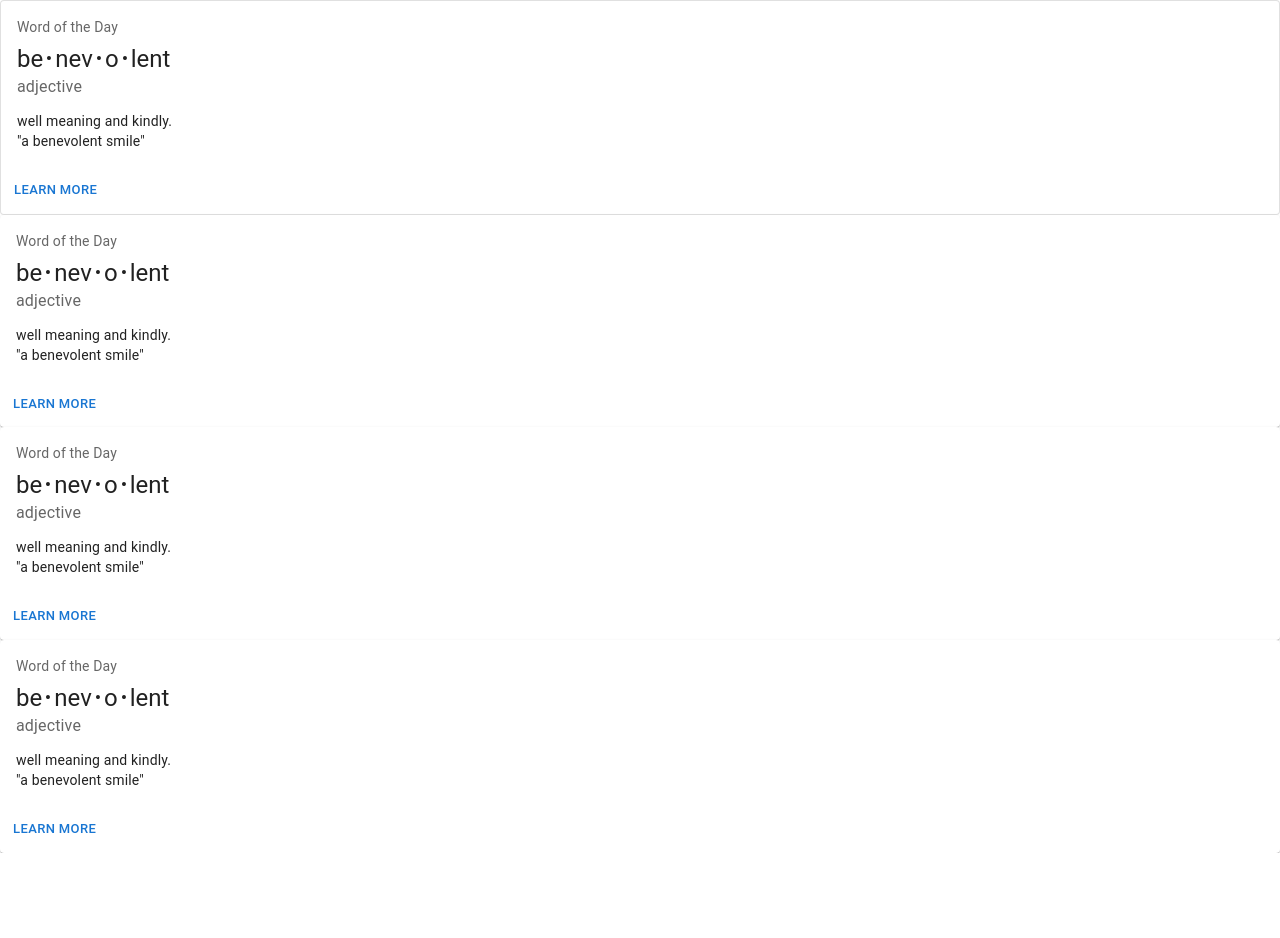
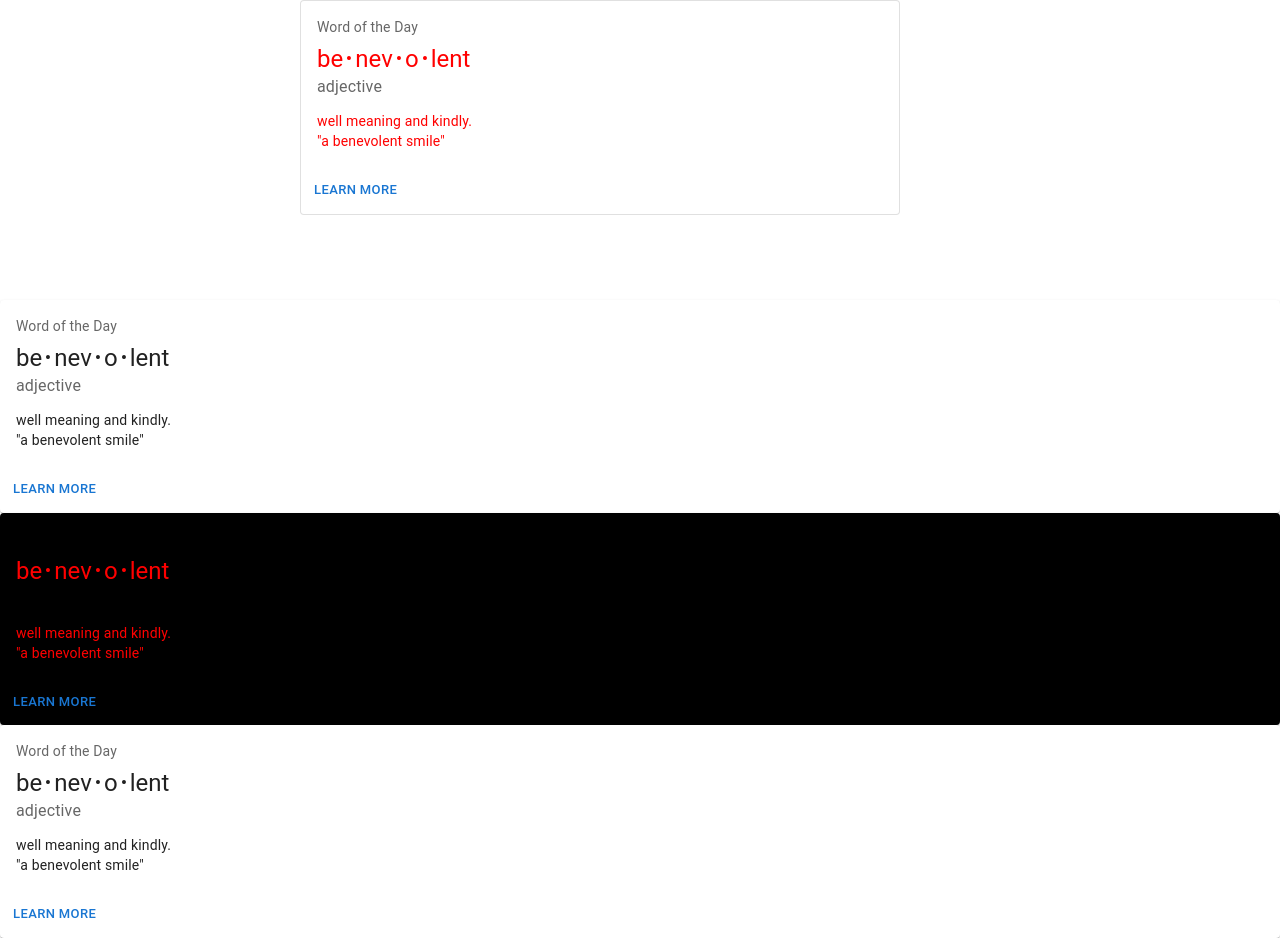
Before and after one commit to habte-selassie/Test_Project, a React (Create React App) app in the folder front/: page /aboutUs in a window 1280 px wide. Before the commit the page ends 853 px from the top, so only its background shows below. Built offline with nearby package versions, Linux system fonts and the light colour scheme.

Commit message:
update commit

```diff
--- a/front/src/web-components/About.js
+++ b/front/src/web-components/About.js
@@ -39,8 +39,8 @@ const About = () => {
       );
     return (
         <>
-   <Box sx={{ minWidth: 275 }}>
-        <Card variant="outlined">{card}</Card>
+   <Box sx={{ minWidth: 275,color:'white' ,marginLeft:'300px',width:'600px',height:'300px'}}>
+        <Card sx={{color:'red' ,backgroundColor:'white'}} variant="outlined">{card}</Card>
       </Box>
 
       <Card sx={{ minWidth: 275 }}>
@@ -65,7 +65,7 @@ const About = () => {
       </CardActions>
     </Card>
 
-    <Card sx={{ minWidth: 275 }}>
+    <Card sx={{ minWidth: 275,color:'red' ,backgroundColor:'black'}}>
       <CardContent>
         <Typography sx={{ fontSize: 14 }} color="text.secondary" gutterBottom>
           Word of the Day
--- a/front/src/web-components/Navigation.js
+++ b/front/src/web-components/Navigation.js
@@ -2,9 +2,9 @@ import * as React from 'react';
 import Box from '@mui/material/Box';
 import BottomNavigation from '@mui/material/BottomNavigation';
 import BottomNavigationAction from '@mui/material/BottomNavigationAction';
-import RestoreIcon from '@mui/material/';
-import FavoriteIcon from '@mui/icons-material/Favorite';
-import LocationOnIcon from '@mui/icons-material/LocationOn';
+// import RestoreIcon from '@mui/material/';
+// import FavoriteIcon from '@mui/icons-material/Favorite';
+// import LocationOnIcon from '@mui/icons-material/LocationOn';
 import { useState } from 'react';
 
 const Navigation = () => {
@@ -22,9 +22,9 @@ const Navigation = () => {
           setValue(newValue);
         }}
       >
-        <BottomNavigationAction label="Recents" icon={<RestoreIcon />} />
-        <BottomNavigationAction label="Favorites" icon={<FavoriteIcon />} />
-        <BottomNavigationAction label="Nearby" icon={<LocationOnIcon />} />
+        <BottomNavigationAction label="Recents" />
+        <BottomNavigationAction label="Favorites" />
+        <BottomNavigationAction label="Nearby" />
       </BottomNavigation>
     </Box>
   );
```
